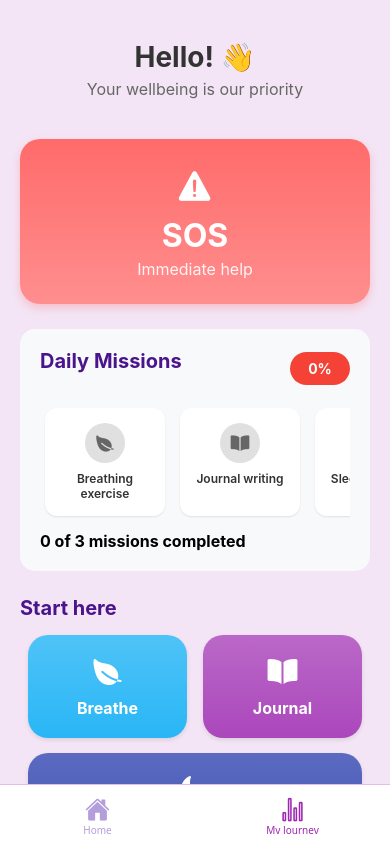
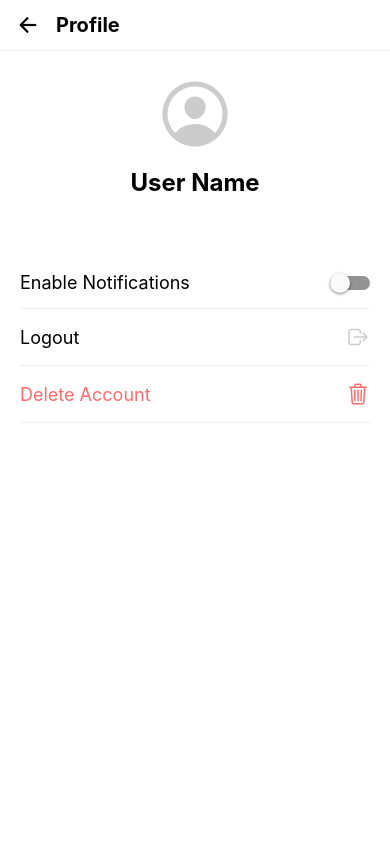
Before and after one commit to vitandes/innershield, a React Native app: screen /Profile in a window 390 px wide. Built offline with nearby package versions, Linux system fonts and the light colour scheme.

Commit message:
feat(profile): add profile screen with navigation and settings
- Create new ProfileScreen component with user info and settings
- Add profile navigation to AppNavigator
- Update HomeScreen with profile navigation button
- Upgrade dependencies to support new features

```diff
--- a/src/navigation/AppNavigator.js
+++ b/src/navigation/AppNavigator.js
@@ -15,6 +15,7 @@ import MoreScreen from '../screens/MoreScreen';
 import BreathingScreen from '../screens/BreathingScreen';
 import SleepMelodiesScreen from '../screens/SleepMelodiesScreen';
 import JournalScreen from '../screens/JournalScreen';
+import ProfileScreen from '../screens/ProfileScreen';
 
 const Tab = createBottomTabNavigator();
 const Stack = createStackNavigator();
@@ -132,6 +133,11 @@ export default function AppNavigator() {
           component={JournalScreen}
           options={{ headerShown: false }}
         />
+        <Stack.Screen
+          name="Profile"
+          component={ProfileScreen}
+          options={{ headerShown: false }}
+        />
       </Stack.Navigator>
     </NavigationContainer>
   );
--- a/src/screens/HomeScreen.js
+++ b/src/screens/HomeScreen.js
@@ -110,8 +110,13 @@ const HomeScreen = ({ navigation }) => {
       <ScrollView contentContainerStyle={styles.scrollContent}>
         {/* Personalized greeting */}
         <View style={styles.welcomeSection}>
-          <Text style={styles.welcomeText}>Hello! 👋</Text>
-          <Text style={styles.welcomeSubtext}>Your wellbeing is our priority</Text>
+          <View>
+            <Text style={styles.welcomeText}>Hello! 👋</Text>
+            <Text style={styles.welcomeSubtext}>Your wellbeing is our priority</Text>
+          </View>
+          <TouchableOpacity onPress={() => navigation.navigate('Profile')}>
+            <Ionicons name="person-circle-outline" size={40} color={colors.text} />
+          </TouchableOpacity>
         </View>
 
         {/* Prominent SOS Button */}
@@ -275,9 +280,11 @@ const getStyles = (colors) => StyleSheet.create({
     padding: 20,
   },
   welcomeSection: {
-    padding: 20,
-    marginBottom: 20,
+    flexDirection: 'row',
+    justifyContent: 'space-between',
     alignItems: 'center',
+    marginBottom: 24,
+    paddingHorizontal: 20,
   },
   welcomeText: {
     fontSize: 28,
--- /dev/null
+++ b/src/screens/ProfileScreen.js
@@ -0,0 +1,110 @@
+import React, { useState } from 'react';
+import { View, Text, StyleSheet, TouchableOpacity, SafeAreaView, Switch, Alert } from 'react-native';
+import { Ionicons } from '@expo/vector-icons';
+
+const ProfileScreen = ({ navigation }) => {
+  const [notificationsEnabled, setNotificationsEnabled] = useState(false);
+
+  const handleLogout = () => {
+    Alert.alert('Logout', 'Are you sure you want to logout?', [
+      { text: 'Cancel', style: 'cancel' },
+      { text: 'Logout', onPress: () => console.log('Logged out') },
+    ]);
+  };
+
+  const handleDeleteAccount = () => {
+    Alert.alert('Delete Account', 'Are you sure you want to delete your account? This action cannot be undone.', [
+      { text: 'Cancel', style: 'cancel' },
+      { text: 'Delete', onPress: () => console.log('Account deleted'), style: 'destructive' },
+    ]);
+  };
+
+  return (
+    <SafeAreaView style={styles.container}>
+      <View style={styles.header}>
+        <TouchableOpacity onPress={() => navigation.goBack()}>
+          <Ionicons name="arrow-back" size={24} color="black" />
+        </TouchableOpacity>
+        <Text style={styles.headerTitle}>Profile</Text>
+      </View>
+      <View style={styles.content}>
+        <View style={styles.profileInfo}>
+          <Ionicons name="person-circle-outline" size={80} color="#ccc" />
+          <Text style={styles.profileName}>User Name</Text>
+        </View>
+
+        <View style={styles.menu}>
+          <View style={styles.menuItem}>
+            <Text style={styles.menuItemText}>Enable Notifications</Text>
+            <Switch
+              value={notificationsEnabled}
+              onValueChange={setNotificationsEnabled}
+            />
+          </View>
+
+          <TouchableOpacity style={styles.menuItem} onPress={handleLogout}>
+            <Text style={styles.menuItemText}>Logout</Text>
+            <Ionicons name="log-out-outline" size={24} color="#ccc" />
+          </TouchableOpacity>
+
+          <TouchableOpacity style={styles.menuItem} onPress={handleDeleteAccount}>
+            <Text style={[styles.menuItemText, styles.deleteText]}>Delete Account</Text>
+            <Ionicons name="trash-outline" size={24} color="#FF6B6B" />
+          </TouchableOpacity>
+        </View>
+      </View>
+    </SafeAreaView>
+  );
+};
+
+const styles = StyleSheet.create({
+  container: {
+    flex: 1,
+    backgroundColor: '#fff',
+  },
+  header: {
+    flexDirection: 'row',
+    alignItems: 'center',
+    paddingHorizontal: 16,
+    paddingVertical: 12,
+    borderBottomWidth: 1,
+    borderBottomColor: '#eee',
+  },
+  headerTitle: {
+    fontSize: 20,
+    fontWeight: 'bold',
+    marginLeft: 16,
+  },
+  content: {
+    flex: 1,
+    padding: 20,
+  },
+  profileInfo: {
+    alignItems: 'center',
+    marginBottom: 40,
+  },
+  profileName: {
+    fontSize: 24,
+    fontWeight: 'bold',
+    marginTop: 10,
+  },
+  menu: {
+    marginTop: 20,
+  },
+  menuItem: {
+    flexDirection: 'row',
+    justifyContent: 'space-between',
+    alignItems: 'center',
+    paddingVertical: 15,
+    borderBottomWidth: 1,
+    borderBottomColor: '#eee',
+  },
+  menuItemText: {
+    fontSize: 18,
+  },
+  deleteText: {
+    color: '#FF6B6B',
+  },
+});
+
+export default ProfileScreen;
```
Also changed, not shown: package.json (+10 -10 lines), 1 other file (tests, documents, lock files or other folders).
